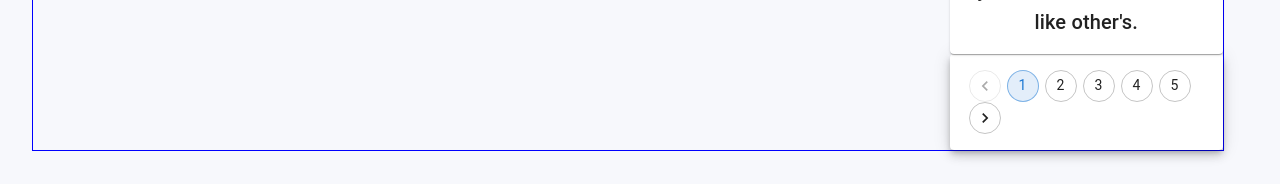
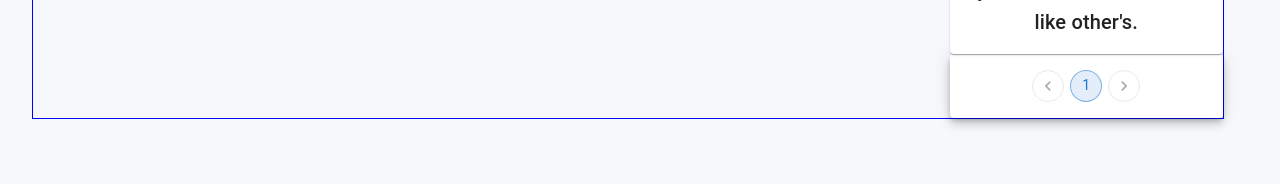
Before and after one commit to Unique-coder/anime-app, a React (Create React App) app in the folder client/: page /posts in a window 1280 px wide. Shown: the part 360-544 px from the top of the page. Built offline with nearby package versions, Linux system fonts and the light colour scheme; no server answers.

Commit message:
Pagination functionality to switch pages completed. using useSelector and other properties.

```diff
--- a/client/src/components/Pagination.jsx
+++ b/client/src/components/Pagination.jsx
@@ -7,6 +7,7 @@
 import useStyles from "./styles";
 
 const Paginate = ({ page }) => {
+  const { numberOfPages } = useSelector((state) => state.posts);
   const classes = useStyles;
   const dispatch = useDispatch();
 
@@ -17,12 +18,16 @@
   return (
     <Pagination
       classes={{ ul: classes.ul }}
-      count={5}
-      page={1}
+      count={numberOfPages}
+      page={Number(page) || 1}
       variant="outlined"
       color="primary"
       renderItem={(item) => (
-        <PaginationItem {...item} component={Link} to={`/posts?page=${1}`} />
+        <PaginationItem
+          {...item}
+          component={Link}
+          to={`/posts?page=${item.page}`}
+        />
       )}
     />
   );
```
